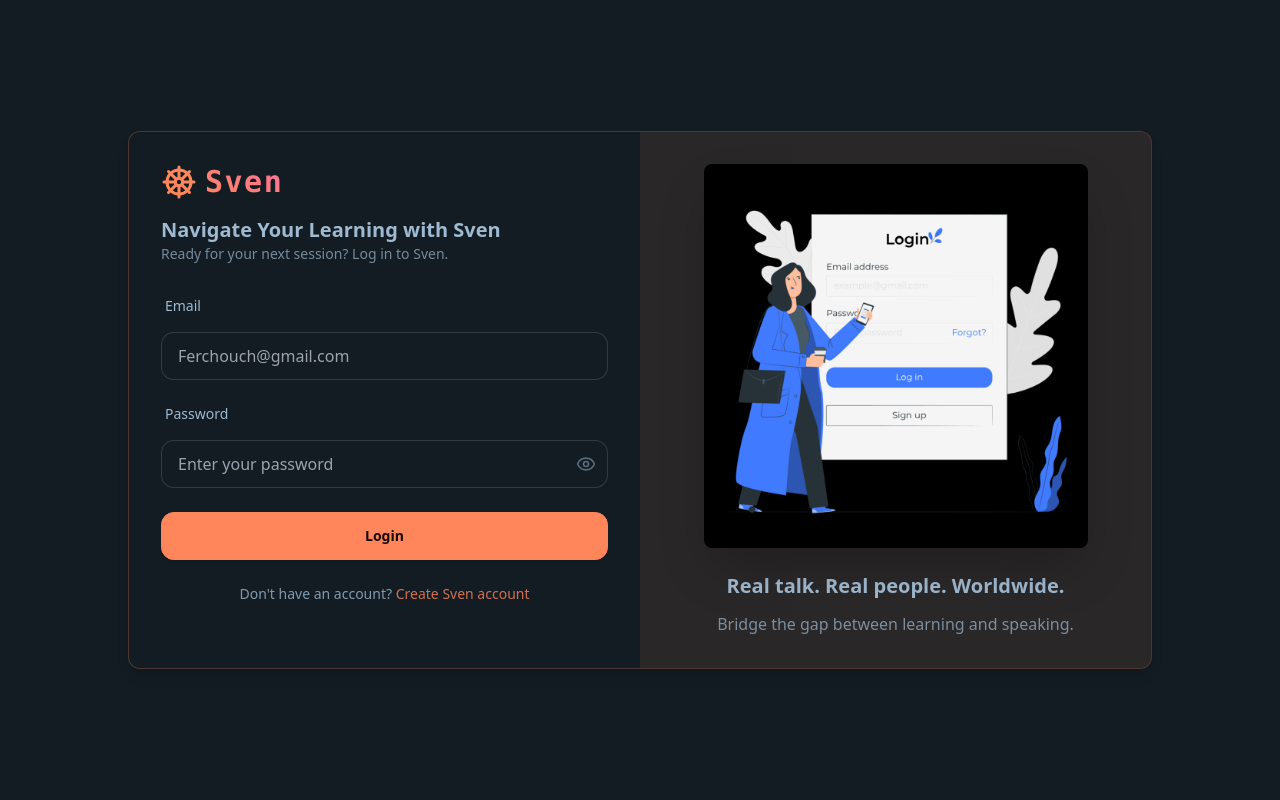
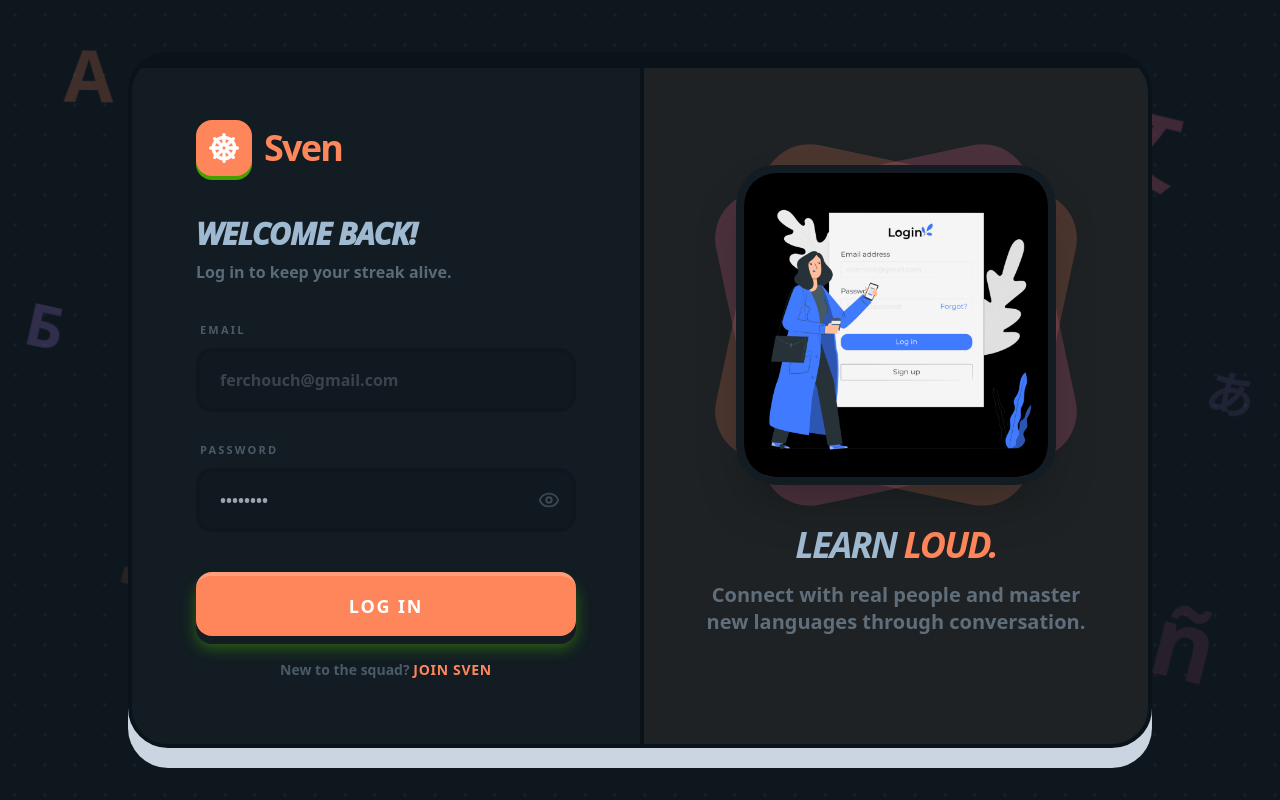
Before and after one commit to phantekzy/sven, a React (Vite) app in the folder frontend/: page /login in a window 1280 px wide. Built offline with nearby package versions, Linux system fonts and the light colour scheme; no server answers.

Commit message:
changed  the login page style

```diff
--- a/frontend/src/pages/LoginPage.jsx
+++ b/frontend/src/pages/LoginPage.jsx
@@ -1,18 +1,23 @@
-import { useState } from "react";
+import { useState, useEffect } from "react";
 import useLogin from "../hooks/useLogin.js";
-import { ShipWheelIcon, EyeIcon, EyeOffIcon } from "lucide-react";
+import { ShipWheelIcon, EyeIcon, EyeOffIcon, SparklesIcon } from "lucide-react";
 import { Link } from "react-router";
 import { useThemeStore } from "../store/useThemeStore.js";
 
-/* Login page component */
 const LoginPage = () => {
   const { theme } = useThemeStore();
   const [showPassword, setShowPassword] = useState(false);
-  const [loginData, setLoginData] = useState({
-    email: "",
-    password: "",
-  });
+  const [loginData, setLoginData] = useState({ email: "", password: "" });
+  const [progress, setProgress] = useState(0);
   const { isPending, error, loginMutation } = useLogin();
+
+  // Completion Progress
+  useEffect(() => {
+    let p = 0;
+    if (loginData.email.length > 5) p += 50;
+    if (loginData.password.length > 5) p += 50;
+    setProgress(p);
+  }, [loginData]);
 
   const handleLogin = (e) => {
     e.preventDefault();
@@ -21,138 +26,145 @@ const LoginPage = () => {
 
   return (
     <div
-      className="h-screen flex items-center justify-center p-4 sm:p-6 md:p-8"
+      className="relative min-h-screen bg-base-200 flex items-center justify-center p-4 sm:p-6 md:p-8 font-sans selection:bg-primary selection:text-primary-content overflow-hidden"
       data-theme={theme}
     >
-      <div className="border border-primary/25 flex flex-col lg:flex-row w-full max-w-5xl mx-auto bg-base-100 rounded-xl shadow-lg overflow-hidden">
-        {/* Login form section */}
-        <div className="w-full lg:w-1/2 p-4 sm:p-8 flex flex-col">
-          <div className="mb-4 flex items-center justify-start gap-2">
-            <ShipWheelIcon className="text-primary size-9" />
-            <span className="text-3xl font-bold font-mono bg-clip-text text-transparent bg-gradient-to-tr from-primary to-secondary tracking-wider">
-              Sven
-            </span>
+      {/* FLOATING ELEMENTS */}
+      <div className="fixed inset-0 pointer-events-none z-0">
+        <div className="absolute inset-0 opacity-[0.05]"
+          style={{ backgroundImage: 'radial-gradient(circle, currentColor 2px, transparent 2px)', backgroundSize: '30px 30px' }} />
+
+        {/* Responsive Characters */}
+        <div className="absolute top-[5%] left-[5%] text-4xl md:text-7xl font-black text-primary/20 animate-[float_6s_ease-in-out_infinite]">A</div>
+        <div className="absolute top-[15%] right-[8%] text-5xl md:text-8xl font-black text-secondary/20 animate-[float_9s_ease-in-out_infinite_reverse]">文</div>
+        <div className="absolute top-[40%] left-[2%] text-3xl md:text-6xl font-black text-accent/20 animate-[float_7s_ease-in-out_infinite_1s]">Б</div>
+        <div className="absolute bottom-[20%] left-[10%] text-5xl md:text-9xl font-black text-primary/10 animate-[float_11s_ease-in-out_infinite_0.5s]">Ω</div>
+        <div className="absolute bottom-[10%] right-[5%] text-4xl md:text-8xl font-black text-secondary/10 animate-[float_13s_ease-in-out_infinite]">ñ</div>
+        <div className="absolute top-[50%] right-[2%] text-3xl md:text-5xl font-black text-accent/10 animate-[float_8s_ease-in-out_infinite_2s]">あ</div>
+      </div>
+
+      {/* MAIN LOGIN CARD */}
+      <div className="relative z-10 w-full max-w-5xl bg-base-100 rounded-[2.5rem] flex flex-col lg:flex-row shadow-[0_20px_0_0_#cbd5e1] dark:shadow-[0_20px_0_0_#1e293b] border-4 border-base-300 overflow-hidden transition-all duration-500">
+
+        {/* TOP PROGRESS BAR */}
+        <div className="absolute top-0 left-0 w-full h-3 bg-base-300 z-20">
+          <div className="h-full bg-primary transition-all duration-1000 ease-out" style={{ width: `${progress}%` }} />
+        </div>
+
+        {/* LEFT: FORM SECTION */}
+        <div className="w-full lg:w-1/2 p-8 sm:p-12 md:p-16 flex flex-col justify-center bg-base-100 relative pt-12">
+
+          <div className="mb-10 flex items-center justify-start gap-3">
+            <div className="bg-primary p-3 rounded-2xl shadow-[0_4px_0_0_#45a001] text-white">
+              <ShipWheelIcon className="size-8" strokeWidth={2.5} />
+            </div>
+            <span className="text-4xl font-black tracking-tighter text-primary">Sven</span>
           </div>
 
           {error && (
-            <div className="alert alert-error mb-4">
-              <span>
-                {error.response?.data?.message || "Something went wrong"}
-              </span>
+            <div className="bg-error/10 border-2 border-error text-error px-4 py-3 rounded-2xl font-bold mb-6 flex items-center gap-2">
+              <SparklesIcon className="size-5 shrink-0" />
+              <span className="text-sm">{error.response?.data?.message || "Invalid credentials, try again!"}</span>
             </div>
           )}
 
-          <div className="w-full">
-            <form onSubmit={handleLogin}>
-              <div className="space-y-4 mb-6">
-                <div>
-                  <h2 className="text-xl font-semibold">
-                    Navigate Your Learning with Sven
+          <div className="mb-8">
+            <h2 className="text-3xl font-[1000] tracking-tight mb-2 text-base-content uppercase italic">
+              Welcome Back!
             </h2>
-                  <p className="text-sm opacity-70">
-                    Ready for your next session? Log in to Sven.
-                  </p>
-                </div>
+            <p className="font-bold text-base-content/50">Log in to keep your streak alive.</p>
           </div>
 
-              <div className="flex flex-col gap-4">
-                {/* Email Field */}
-                <div className="form-control w-full space-y-2">
-                  <label className="label">
-                    <span className="label-text">Email</span>
-                  </label>
+          <form onSubmit={handleLogin} className="space-y-6">
+            {/* Input Groups */}
+            <div className="space-y-2">
+              <label className="text-[11px] font-black text-base-content/40 uppercase tracking-[0.2em] ml-1">Email</label>
               <input
                 type="email"
-                    placeholder="Ferchouch@gmail.com"
-                    className="input input-bordered w-full"
+                placeholder="ferchouch@gmail.com"
+                className="w-full px-5 py-4 bg-base-200/50 border-4 border-base-200 rounded-2xl font-bold focus:border-primary focus:bg-base-100 focus:outline-none transition-all placeholder:opacity-30"
                 value={loginData.email}
-                    onChange={(e) =>
-                      setLoginData({ ...loginData, email: e.target.value })
-                    }
+                onChange={(e) => setLoginData({ ...loginData, email: e.target.value })}
                 required
               />
             </div>
 
-                {/* Password */}
-                <div className="form-control w-full space-y-2">
-                  <label className="label">
-                    <span className="label-text">Password</span>
-                  </label>
+            <div className="space-y-2">
+              <label className="text-[11px] font-black text-base-content/40 uppercase tracking-[0.2em] ml-1">Password</label>
               <div className="relative">
                 <input
                   type={showPassword ? "text" : "password"}
-                      placeholder="Enter your password"
-                      className="input input-bordered w-full pr-10"
+                  placeholder="••••••••"
+                  className="w-full px-5 py-4 bg-base-200/50 border-4 border-base-200 rounded-2xl font-bold focus:border-primary focus:bg-base-100 focus:outline-none transition-all pr-12"
                   value={loginData.password}
-                      onChange={(e) =>
-                        setLoginData({ ...loginData, password: e.target.value })
-                      }
+                  onChange={(e) => setLoginData({ ...loginData, password: e.target.value })}
                   required
                 />
                 <button
                   type="button"
                   onClick={() => setShowPassword(!showPassword)}
-                      className="absolute inset-y-0 right-0 pr-3 flex items-center text-base-content/50 hover:text-primary transition-colors"
+                  className="absolute inset-y-0 right-0 pr-4 flex items-center text-base-content/30 hover:text-primary transition-colors"
                 >
-                      {showPassword ? (
-                        <EyeOffIcon size={20} />
-                      ) : (
-                        <EyeIcon size={20} />
-                      )}
+                  {showPassword ? <EyeOffIcon size={22} /> : <EyeIcon size={22} />}
                 </button>
               </div>
             </div>
 
-                {/* Submit Button */}
+            {/* THE TACTILE 3D BUTTON */}
+            <div className="pt-4">
               <button
                 type="submit"
-                  className="btn btn-primary w-full mt-2"
                 disabled={isPending}
+                className="w-full relative group h-16 outline-none"
               >
-                  {isPending ? (
-                    <span className="loading loading-spinner loading-sm"></span>
-                  ) : (
-                    "Login"
-                  )}
+                <div className="absolute inset-0 bg-primary-focus rounded-2xl translate-y-2 transition-all group-active:translate-y-0 shadow-[0_4px_15px_rgba(88,204,2,0.4)]" />
+                <div className={`relative w-full h-full bg-primary text-white font-black text-lg uppercase tracking-widest rounded-2xl flex justify-center items-center border-t-4 border-white/20 transition-all ${isPending ? 'translate-y-2' : 'group-active:translate-y-2'}`}>
+                  {isPending ? <span className="loading loading-infinity loading-md"></span> : "Log In"}
+                </div>
               </button>
+            </div>
 
-                <div className="text-center mt-2">
-                  <p className="text-sm opacity-80">
-                    Don't have an account?{" "}
-                    <Link
-                      to="/signup"
-                      className="text-primary hover:underline font-medium"
-                    >
-                      Create Sven account
-                    </Link>
+            <div className="text-center mt-6">
+              <p className="font-bold text-base-content/40 text-sm">
+                New to the squad?{" "}
+                <Link to="/signup" className="text-primary hover:underline font-black uppercase tracking-wider">Join Sven</Link>
               </p>
-                </div>
             </div>
           </form>
         </div>
+
+        {/* RIGHT: DESKTOP DECORATION */}
+        <div className="hidden lg:flex w-1/2 bg-primary/5 items-center justify-center p-12 border-l-4 border-base-300 relative">
+          <div className="max-w-md text-center">
+            <div className="relative w-80 h-80 mx-auto mb-10 group">
+              {/* Animated decorative shapes behind image */}
+              <div className="absolute inset-0 bg-primary/20 rounded-[3rem] rotate-12 group-hover:rotate-45 transition-transform duration-1000" />
+              <div className="absolute inset-0 bg-secondary/20 rounded-[3rem] -rotate-12 group-hover:-rotate-45 transition-transform duration-1000" />
+
+              <img
+                src="/3.jfif"
+                alt="Branding"
+                className="relative z-10 w-full h-full object-cover rounded-[2.5rem] border-8 border-base-100 shadow-2xl transition-transform duration-500 group-hover:scale-105"
+              />
             </div>
 
-        {/* Image section */}
-        <div className="hidden lg:flex w-full lg:w-1/2 bg-primary/10 items-center justify-center">
-          <div className="max-w-md p-8">
-            <div className="relative aspect-square max-w-sm mx-auto">
-              <img
-                src="/3.jfif"
-                alt="Login branding"
-                className="w-full h-full object-cover rounded-lg shadow-2xl"
-              />
-            </div>
-            <div className="text-center space-y-3 mt-6">
-              <h2 className="text-xl font-semibold">
-                Real talk. Real people. Worldwide.
+            <h2 className="text-4xl font-black text-base-content mb-4 tracking-tighter italic">
+              LEARN <span className="text-primary">LOUD.</span>
             </h2>
-              <p className="opacity-70">
-                Bridge the gap between learning and speaking.
+            <p className="font-bold text-base-content/50 text-xl leading-snug">
+              Connect with real people and master new languages through conversation.
             </p>
           </div>
         </div>
       </div>
-      </div>
+
+      <style dangerouslySetInnerHTML={{
+        __html: `
+        @keyframes float {
+          0%, 100% { transform: translateY(0px) rotate(0deg); }
+          50% { transform: translateY(-30px) rotate(15deg); }
+        }
+      `}} />
     </div>
   );
 };
```
Lines whose indentation alone changed are shown as unchanged.
